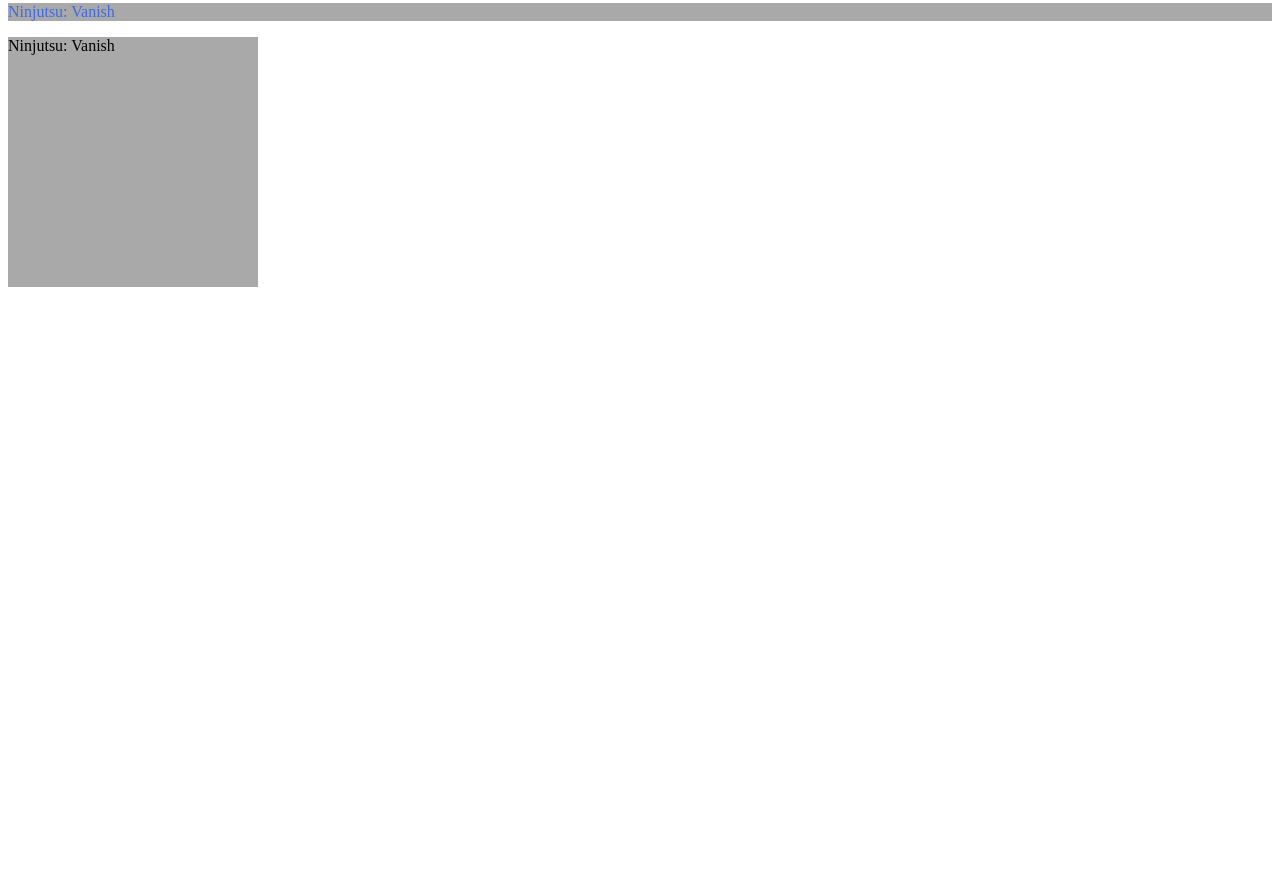
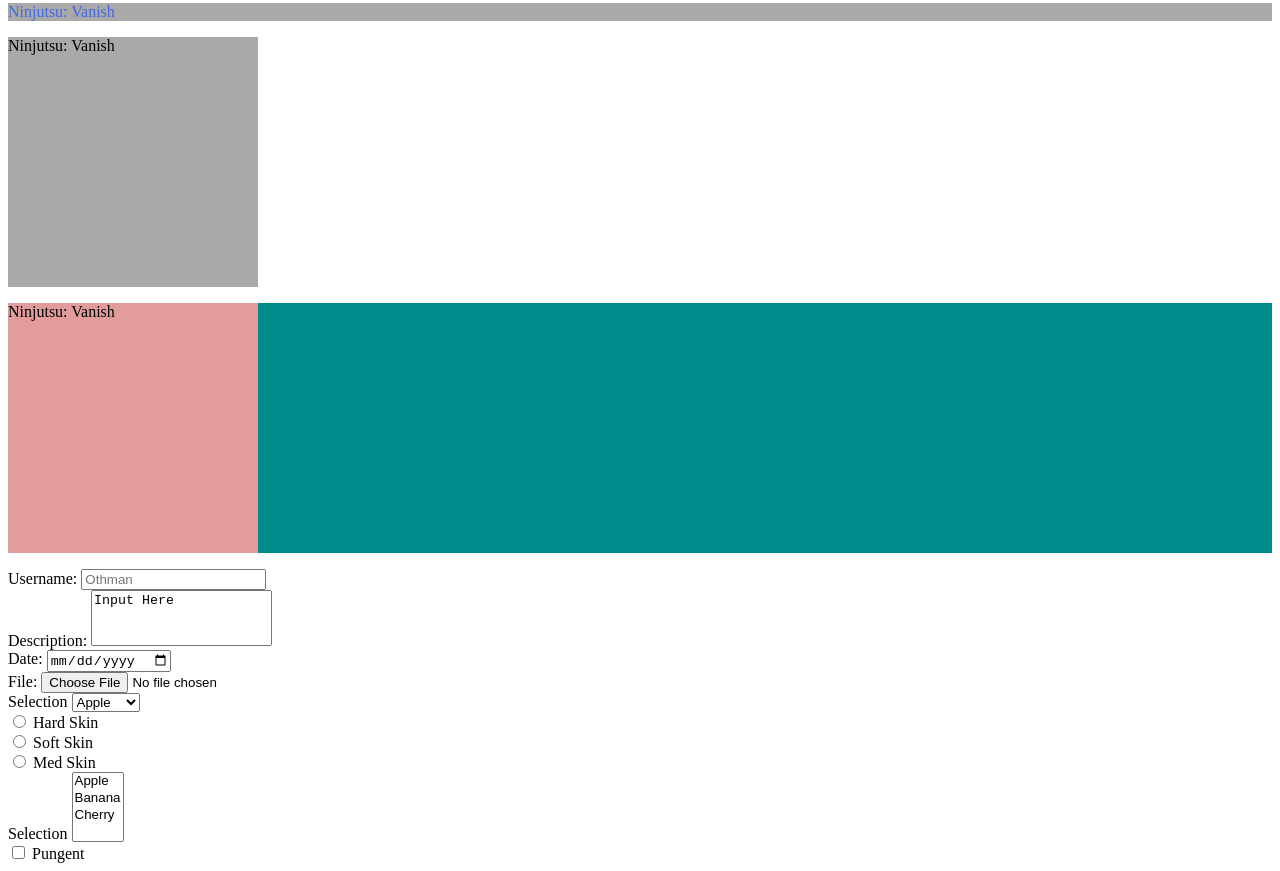
Before and after one commit to Zauriel2814/24092022-basics-1-html, a plain HTML site: page 20220924-basics-1-html/index.html in a window 1280 px wide. Shown: the part 495-1366 px from the top of the page. Before the commit the page ends 800 px from the top, so only its background shows below. Drawn offline with Linux system fonts and the light colour scheme.

Commit message:
Added forms

```diff
--- a/20220924-basics-1-html/index.html
+++ b/20220924-basics-1-html/index.html
@@ -48,5 +48,55 @@
 <p style="background-color:darkgrey;width:250px;height:250px">
     Ninjutsu: Vanish
 </p>
+<div style="background-color:darkcyan;">
+    <p style="background-color:rgb(226, 156, 156);width:250px;height:250px">
+        Ninjutsu: Vanish
+    </p>
+</div>
+<!-- Forms -->
+<form>
+    <label for="username">Username:</label>
+    <input type="text" id="username" name="name-data"
+        placeholder="Othman" required>
+    <br>
+    <label for="descriptions">Description:</label>
+    <textarea name="desc-data" id="descriptions"
+    style="height:50px;resize:none"
+    placeholder="example">Input Here</textarea>
+    <br>
+    <label for="date">Date:</label>
+    <input type="date" id="date">
+    <br>
+    <label for="file">File:</label>
+    <input type="file" id="file">
+    <br>
+    <!-- Drop Down Selection -->
+    <label for="selection">Selection</label>
+    <select name="select-data" id="selection">
+        <option value="a">Apple</option>
+        <option value="b">Banana</option>
+        <option value="c">Cherry</option>
+    </select>
+    <br>
+    <!-- Radio button can only select one -->
+    <input type="radio" value="1" name="fruitType">
+    <label for="fruitType">Hard Skin</label>
+    <br>
+    <input type="radio" value="1" name="fruitType">
+    <label for="fruitType">Soft Skin</label>
+    <br>
+    <input type="radio" value="1" name="fruitType">
+    <label for="fruitType">Med Skin</label>
+    <br>
+    <label for="selection">Selection</label>
+    <select name="select-data" id="selection" multiple>
+        <option value="a">Apple</option>
+        <option value="b">Banana</option>
+        <option value="c">Cherry</option>
+    </select>
+    <br>
+    <input type="checkbox">
+    <label>Pungent</label>
+</form>
 </body>
 </html>
```
